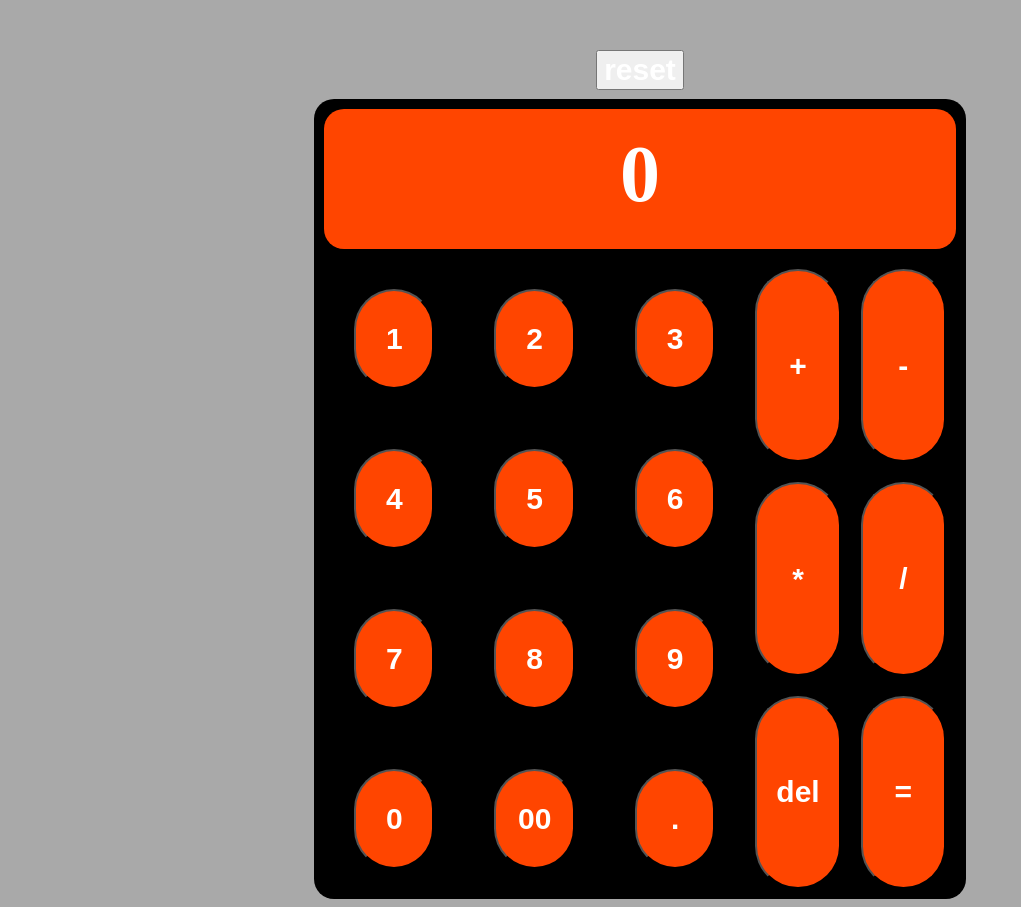
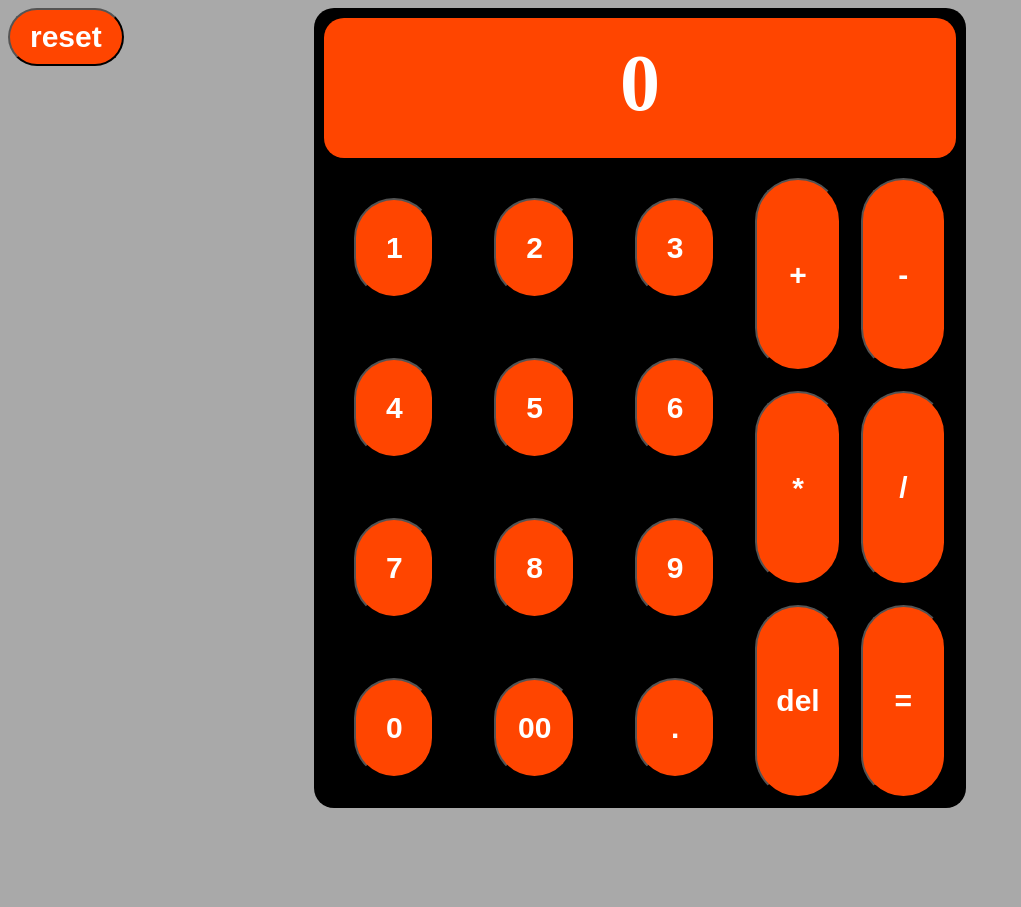
Before and after one commit to MichaelAudric/calculator, a plain HTML site: page index.html in a window 1280 px wide. Shown: the whole page, without its empty margins (0-1021 px from the left). After the commit the page ends 816 px from the top, so only its background shows below. Drawn offline with Linux system fonts and the light colour scheme.

Commit message:
added styles such as float:left, background-color, padding and border-radius to #reset

```diff
--- a/style.css
+++ b/style.css
@@ -78,3 +78,10 @@ button:hover:enabled{
     background-color: orangered;
     border-radius: 50px;
 }
+
+#reset{
+    float: left;
+    background-color: orangered;
+    padding: 10px 20px;
+    border-radius: 50px;
+}
```
